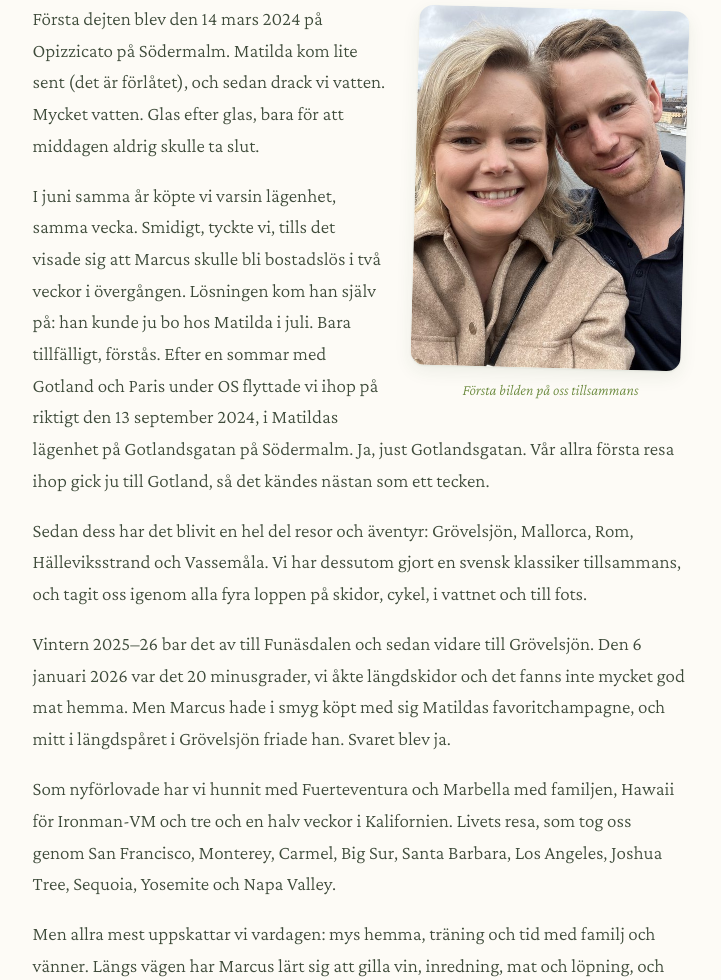
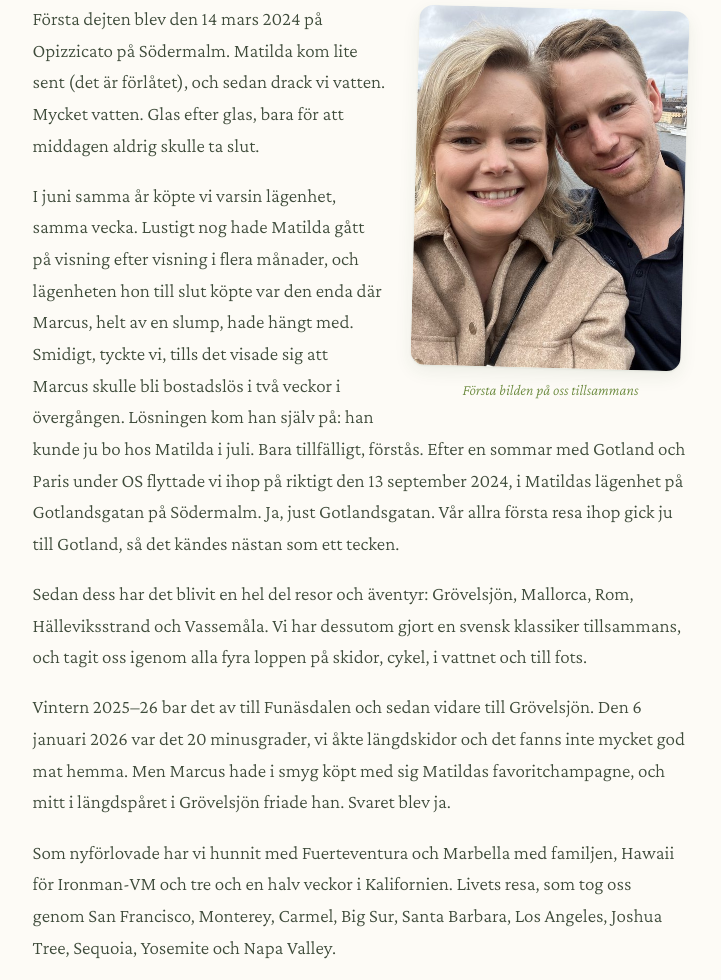
Before and after one commit to 0lsson/matildaochmarcus, a plain HTML site: page index.html in a window 1280 px wide. Shown: the part 3184-4164 px from the top of the page, without its empty margins (281-1002 px from the left). Drawn offline with nearby package versions, Linux system fonts and the light colour scheme.

Commit message:
Lägg till lägenhetsvisningen i vår historia
Co-Authored-By: Claude Opus 5.5 <noreply@anthropic.com>
Claude-Session: https://claude.ai/code/session_01FkhNeXymSwXbiSP49rcicH

```diff
--- a/index.html
+++ b/index.html
@@ -273,7 +273,7 @@
             <figcaption>Första bilden på oss tillsammans</figcaption>
           </figure>
           <p>Första dejten blev den 14 mars 2024 på Opizzicato på Södermalm. Matilda kom lite sent (det är förlåtet), och sedan drack vi vatten. Mycket vatten. Glas efter glas, bara för att middagen aldrig skulle ta slut.</p>
-          <p>I juni samma år köpte vi varsin lägenhet, samma vecka. Smidigt, tyckte vi, tills det visade sig att Marcus skulle bli bostadslös i två veckor i övergången. Lösningen kom han själv på: han kunde ju bo hos Matilda i juli. Bara tillfälligt, förstås. Efter en sommar med Gotland och Paris under OS flyttade vi ihop på riktigt den 13 september 2024, i Matildas lägenhet på Gotlandsgatan på Södermalm. Ja, just Gotlandsgatan. Vår allra första resa ihop gick ju till Gotland, så det kändes nästan som ett tecken.</p>
+          <p>I juni samma år köpte vi varsin lägenhet, samma vecka. Lustigt nog hade Matilda gått på visning efter visning i flera månader, och lägenheten hon till slut köpte var den enda där Marcus, helt av en slump, hade hängt med. Smidigt, tyckte vi, tills det visade sig att Marcus skulle bli bostadslös i två veckor i övergången. Lösningen kom han själv på: han kunde ju bo hos Matilda i juli. Bara tillfälligt, förstås. Efter en sommar med Gotland och Paris under OS flyttade vi ihop på riktigt den 13 september 2024, i Matildas lägenhet på Gotlandsgatan på Södermalm. Ja, just Gotlandsgatan. Vår allra första resa ihop gick ju till Gotland, så det kändes nästan som ett tecken.</p>
           <p>Sedan dess har det blivit en hel del resor och äventyr: Grövelsjön, Mallorca, Rom, Hälleviksstrand och Vassemåla. Vi har dessutom gjort en svensk klassiker tillsammans, och tagit oss igenom alla fyra loppen på skidor, cykel, i vattnet och till fots.</p>
           <p>Vintern 2025–26 bar det av till Funäsdalen och sedan vidare till Grövelsjön. Den 6 januari 2026 var det 20 minusgrader, vi åkte längdskidor och det fanns inte mycket god mat hemma. Men Marcus hade i smyg köpt med sig Matildas favoritchampagne, och mitt i längdspåret i Grövelsjön friade han. Svaret blev ja.</p>
           <p>Som nyförlovade har vi hunnit med Fuerteventura och Marbella med familjen, Hawaii för Ironman-VM och tre och en halv veckor i Kalifornien. Livets resa, som tog oss genom San Francisco, Monterey, Carmel, Big Sur, Santa Barbara, Los Angeles, Joshua Tree, Sequoia, Yosemite och Napa Valley.</p>
```
